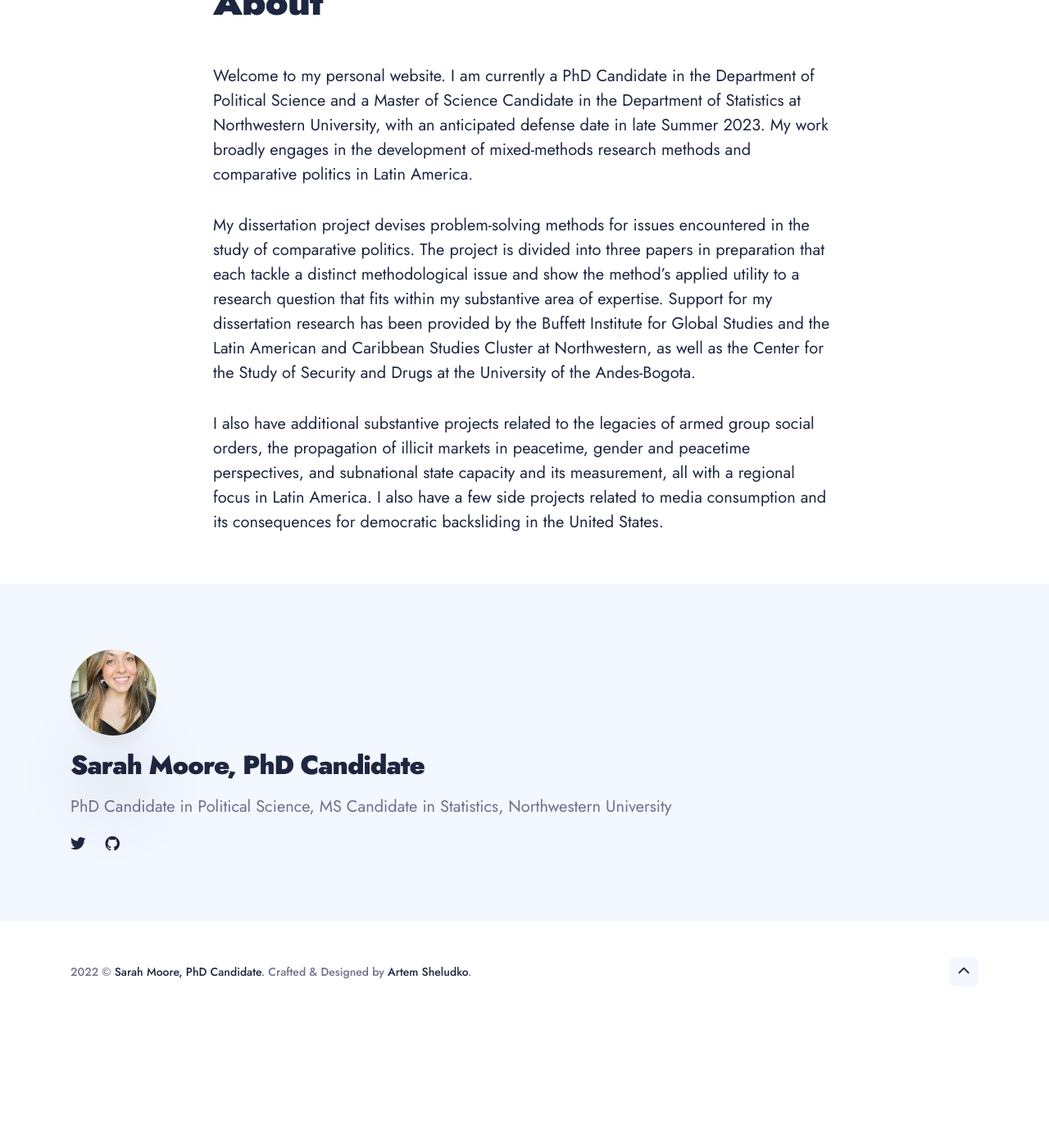
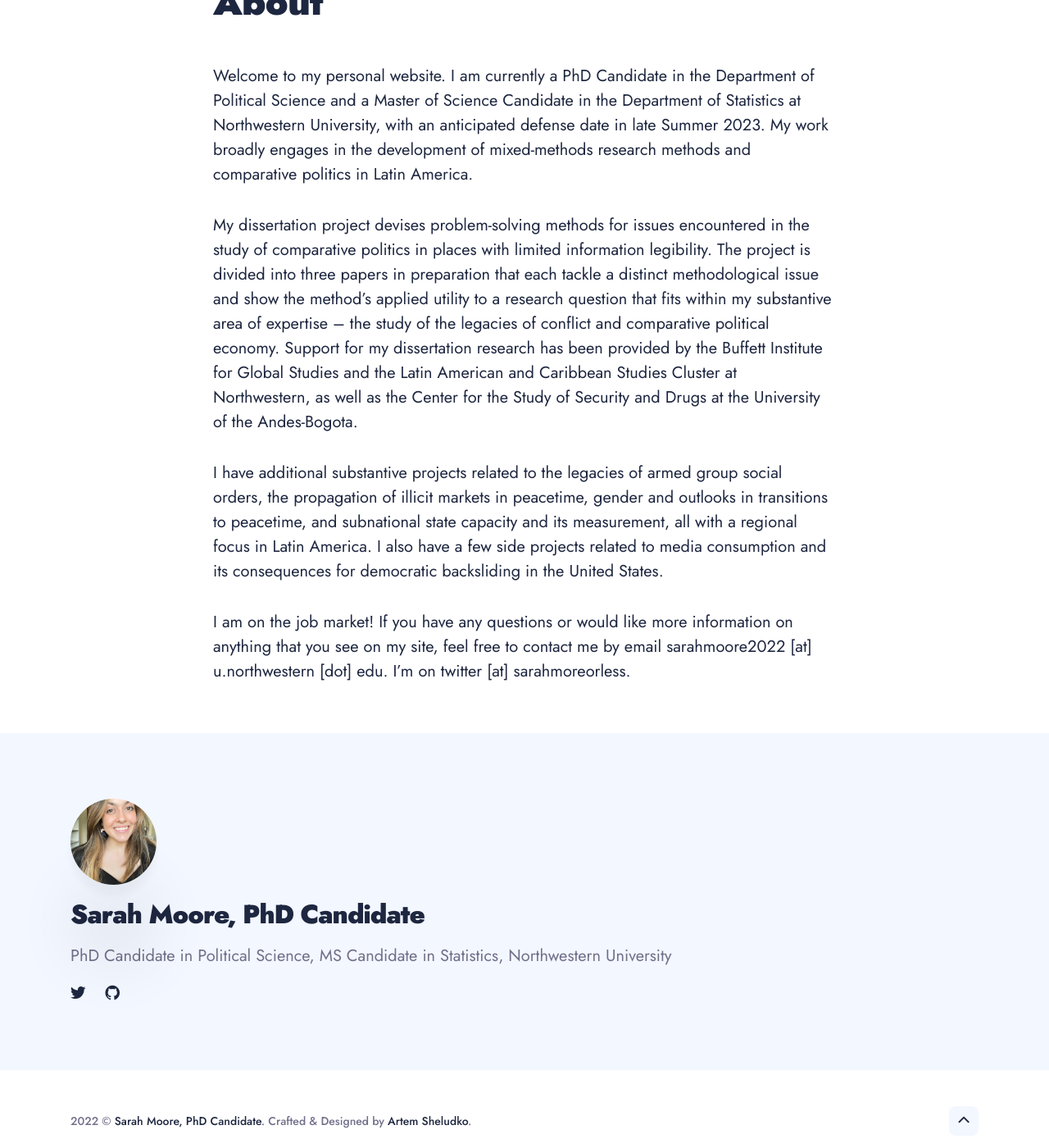
Before and after one commit to sarah-moore/sarah-moore.github.io, a Jekyll site: the page built from _pages/about.md, in a window 1280 px wide and 1400 px high, scrolled down 816 px. Shown: the whole window at 82% size. Built offline with Jekyll 4.4.1, drawn with Linux system fonts in a browser that asks for light colours; nearby versions of some CDN libraries; before the commit the page ends 2063 px from its top, so only the background shows below that.

Commit message:
update to teaching and about

```diff
--- a/_pages/about.md
+++ b/_pages/about.md
@@ -7,6 +7,8 @@ image: '/images/01-2.jpeg'
 
 Welcome to my personal website. I am currently a PhD Candidate in the Department of Political Science and a Master of Science Candidate in the Department of Statistics at Northwestern University, with an anticipated defense date in late Summer 2023. My work broadly engages in the development of mixed-methods research methods and comparative politics in Latin America.
 
-My dissertation project devises problem-solving methods for issues encountered in the study of comparative politics. The project is divided into three papers in preparation that each tackle a distinct methodological issue and show the method's applied utility to a research question that fits within my substantive area of expertise. Support for my dissertation research has been provided by the Buffett Institute for Global Studies and the Latin American and Caribbean Studies Cluster at Northwestern, as well as the Center for the Study of Security and Drugs at the University of the Andes-Bogota.
+My dissertation project devises problem-solving methods for issues encountered in the study of comparative politics in places with limited information legibility. The project is divided into three papers in preparation that each tackle a distinct methodological issue and show the method's applied utility to a research question that fits within my substantive area of expertise -- the study of the legacies of conflict and comparative political economy. Support for my dissertation research has been provided by the Buffett Institute for Global Studies and the Latin American and Caribbean Studies Cluster at Northwestern, as well as the Center for the Study of Security and Drugs at the University of the Andes-Bogota.
 
-I also have additional substantive projects related to the legacies of armed group social orders, the propagation of illicit markets in peacetime, gender and peacetime perspectives, and subnational state capacity and its measurement, all with a regional focus in Latin America. I also have a few side projects related to media consumption and its consequences for democratic backsliding in the United States.
+I have additional substantive projects related to the legacies of armed group social orders, the propagation of illicit markets in peacetime, gender and outlooks in transitions to peacetime, and subnational state capacity and its measurement, all with a regional focus in Latin America. I also have a few side projects related to media consumption and its consequences for democratic backsliding in the United States.
+
+I am on the job market! If you have any questions or would like more information on anything that you see on my site, feel free to contact me by email sarahmoore2022 [at] u.northwestern [dot] edu. I'm on twitter [at] sarahmoreorless.
```
Also changed, not shown: _pages/teaching.md (+2 -0 lines), 1 other file.
